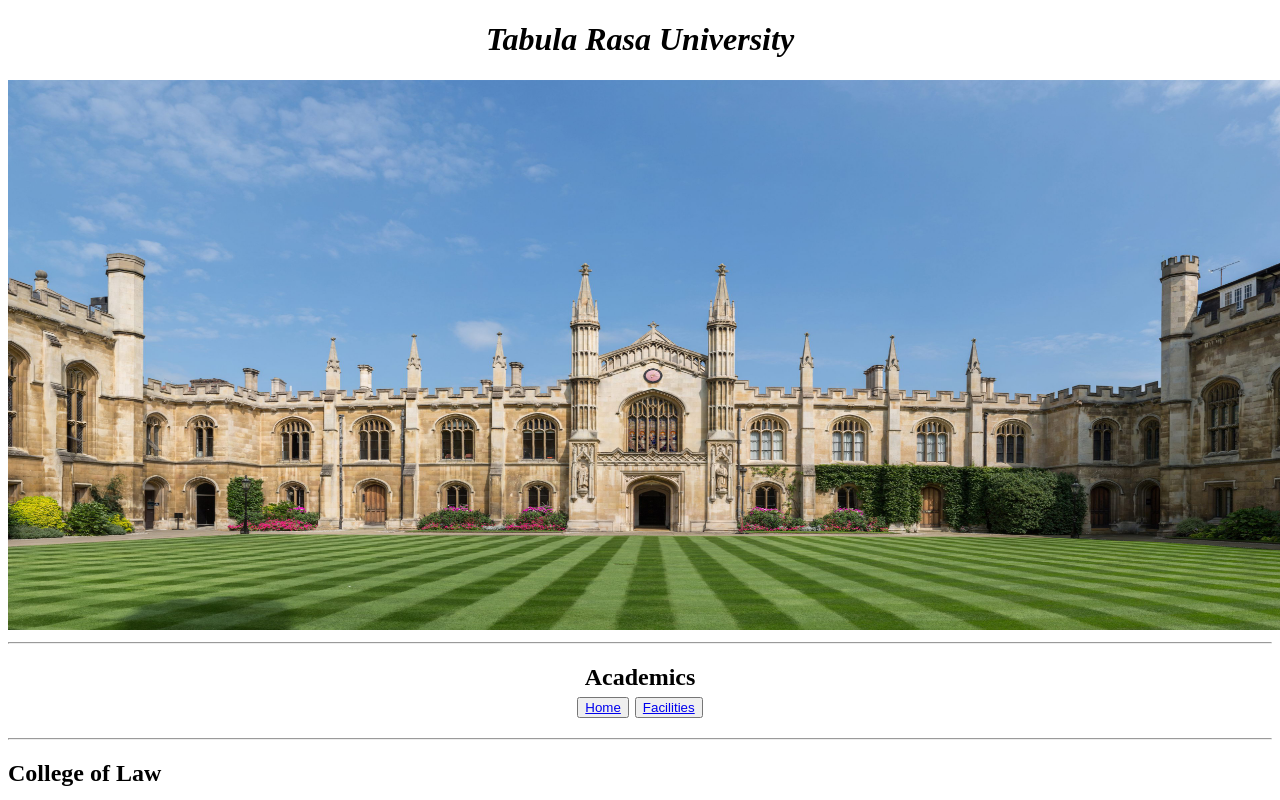
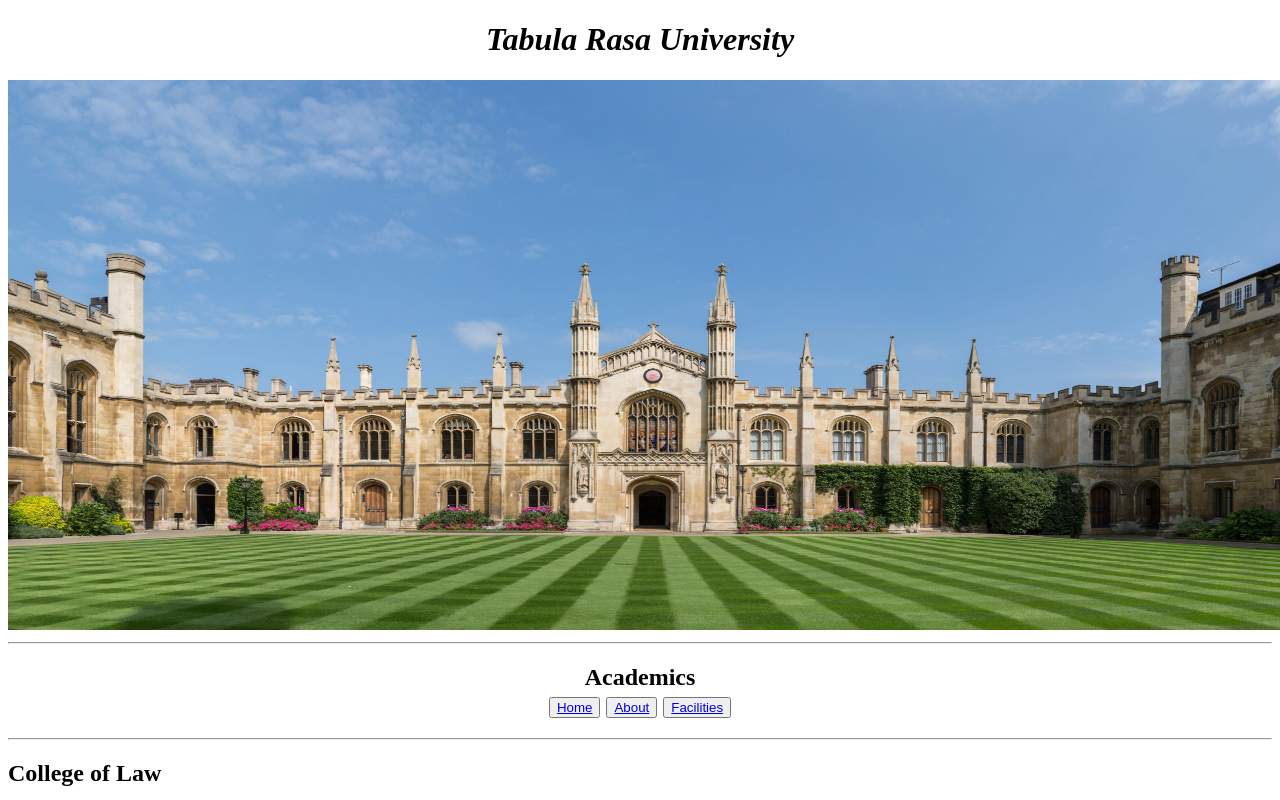
Before and after one commit to Cabalitazan/tabularasa.io, a website: page Courses.html in a window 1280 px wide. Shown: the top 800 px of the page. Drawn offline with Linux system fonts and the light colour scheme.

Commit message:
Little fix

```diff
--- a/Courses.html
+++ b/Courses.html
@@ -15,7 +15,8 @@
   <center>
 <head>Academics<br></head>
 	<button id="button"><a href="index.html">Home</a></button>
-    <button id="button"><a href="Facilities.html">Facilities</a></button>
+	<button id="button"><a href="About.html">About</a></button>
+    <button id="button"><a href="pictures.html">Facilities</a></button>
 </center>
 </h2>
 </hr>
```
Also changed, not shown: About.html (+2 -2 lines), pictures.html (+1 -0 lines).
